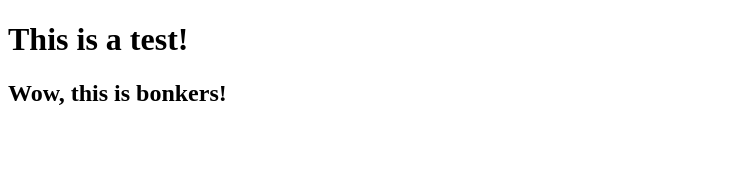
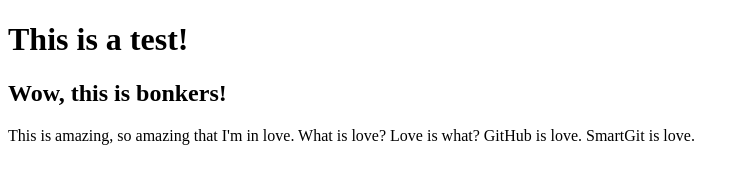
Before and after one commit to Tsensuno/iat339-demo-summer2016, a plain HTML site: page index.html in a window 1280 px wide. Shown: the whole page, without its empty margins (0-746 px from the left). Drawn offline with Linux system fonts and the light colour scheme.

Commit message:
Added a paragraph into body that talks about my love for GitHub.

```diff
--- a/index.html
+++ b/index.html
@@ -7,5 +7,8 @@
 <body>
 <h1>This is a test!</h1>
 <h2>Wow, this is bonkers!</h2>
+<p>This is amazing, so amazing that I'm in love.
+What is love? Love is what?
+GitHub is love. SmartGit is love.</p>
 </body>
 </html>
```
